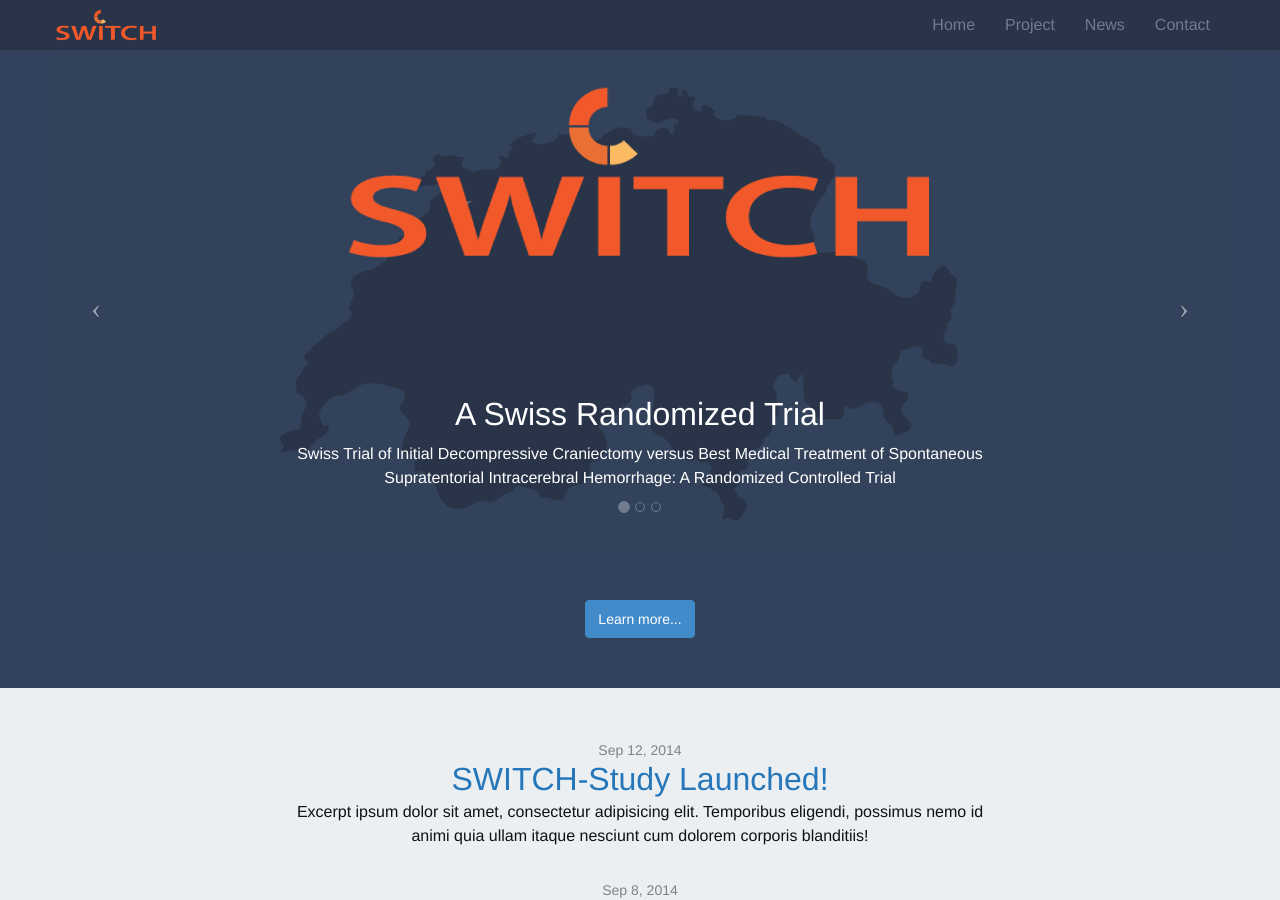
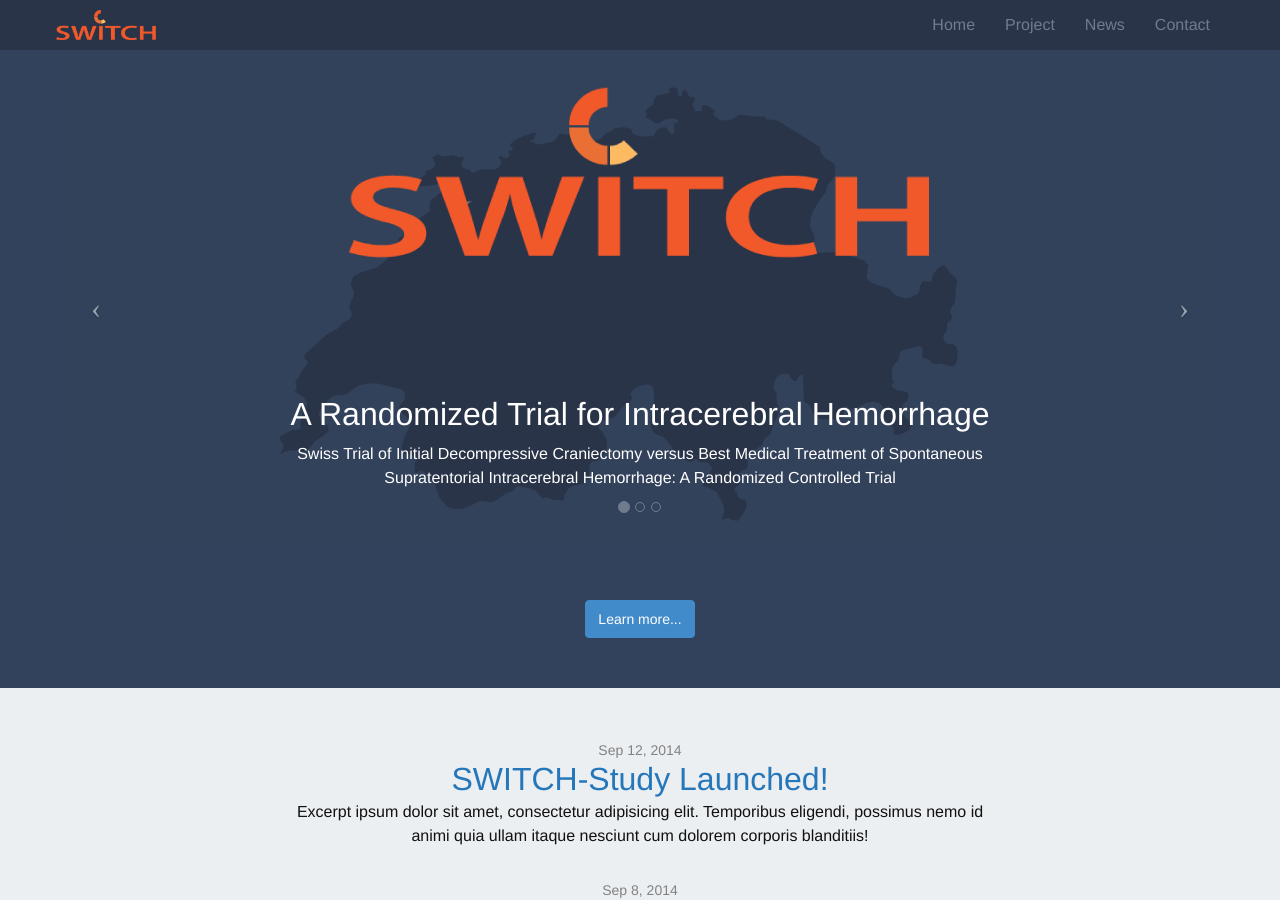
Before and after one commit to bressanj/switch, a Jekyll site: the page built from index.html, in a window 1280 px wide and 900 px high. Built offline with Jekyll 4.4.1, drawn with Linux system fonts in a browser that asks for light colours; Markdown is read by kramdown in place of the engine named in the settings.

Commit message:
changed title of 1st slide

```diff
--- a/_includes/carousel.html
+++ b/_includes/carousel.html
@@ -11,7 +11,7 @@
 	<div class="carousel-inner">
 		<div class="item active" id="slide1">
 			<div class="carousel-caption">
-				<h4>A Swiss Randomized Trial</h4>
+				<h4>A Randomized Trial for Intracerebral Hemorrhage</h4>
 				<p>Swiss Trial of Initial Decompressive Craniectomy versus Best Medical Treatment of Spontaneous Supratentorial Intracerebral Hemorrhage: A Randomized Controlled Trial</p>
 			</div><!-- end carousel-caption-->
 		</div><!-- end item -->
```
